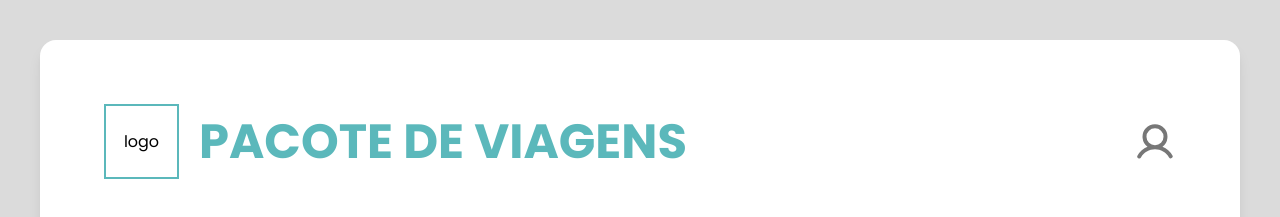
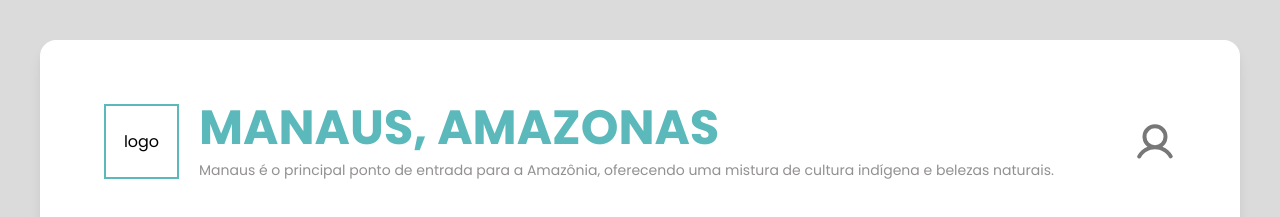
Before and after one commit to igorhnq/destinara, a React (Vite) app in the folder frontend/: page /package-details in a window 1280 px wide. Shown: the top 217 px of the page. Built offline with nearby package versions, Linux system fonts and the light colour scheme; grey boxes are pictures that could not be loaded.

Commit message:
feat: add isPackageDetails prop to header

```diff
--- a/frontend/src/components/Header/index.tsx
+++ b/frontend/src/components/Header/index.tsx
@@ -1,11 +1,24 @@
 import { UserIcon } from "@phosphor-icons/react";
 
-export default function Header() {
+interface HeaderProps {
+    isPackageDetails?: boolean;
+    packageName?: string;
+}
+
+export default function Header({ isPackageDetails = false, packageName }: HeaderProps) {
     return (
         <header className="flex items-center justify-between w-full">
-            <div className="flex items-center gap-5">
+            <div className="flex items-center gap-5 h-[75px]">
                 <div className="flex items-center justify-center border-[#5BB8BB] border-2 w-[75px] h-[75px]">logo</div>
-                <h1 className="text-[#5BB8BB] text-5xl font-bold">PACOTE DE VIAGENS</h1>
+                {!isPackageDetails && (
+                    <h1 className="text-[#5BB8BB] text-5xl font-bold">PACOTE DE VIAGENS</h1>
+                )}
+                {isPackageDetails && packageName && (
+                    <div className="flex flex-col gap-2">
+                        <h1 className="text-[#5BB8BB] text-5xl font-bold">{packageName}</h1>
+                        <p className="text-[#939090] text-sm">Manaus é o principal ponto de entrada para a Amazônia, oferecendo uma mistura de cultura indígena e belezas naturais. </p>
+                    </div>
+                )}
             </div>
             <UserIcon size={42} color="#777777" weight="bold" />
         </header>
```
